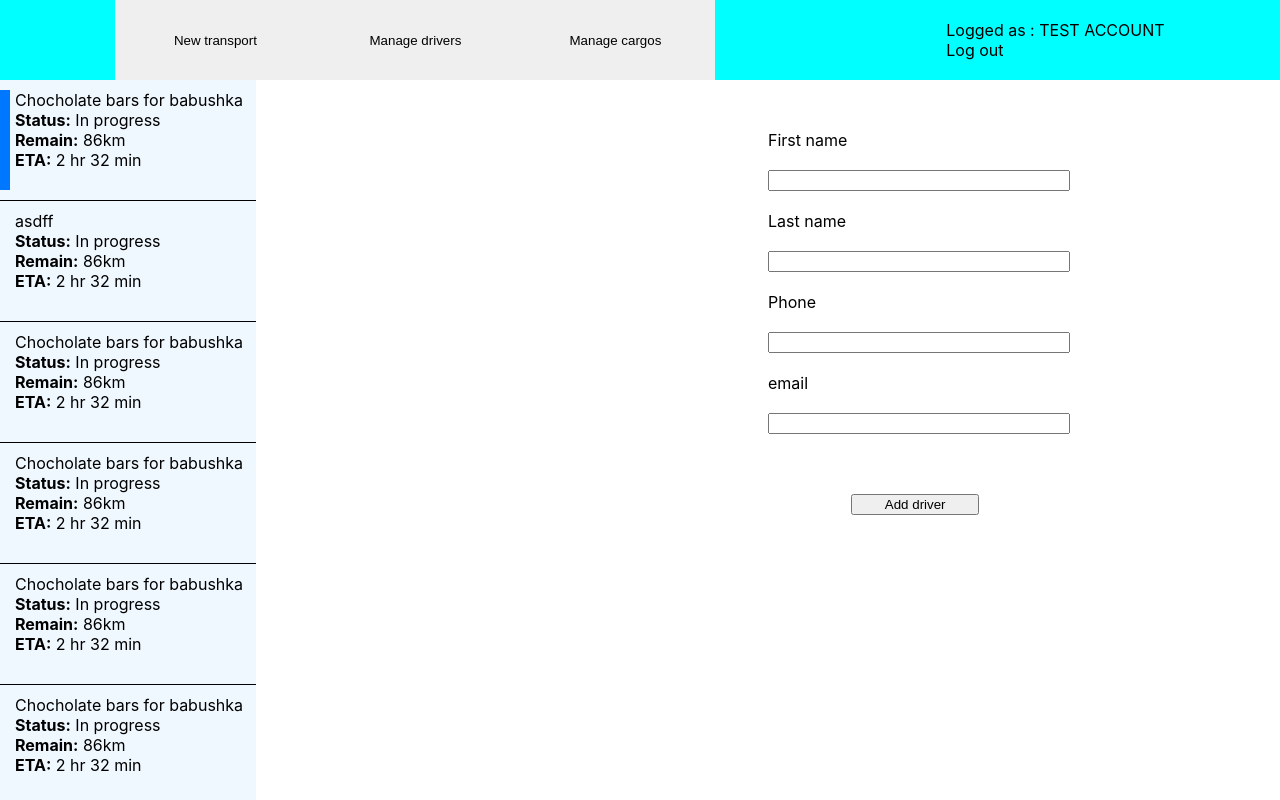
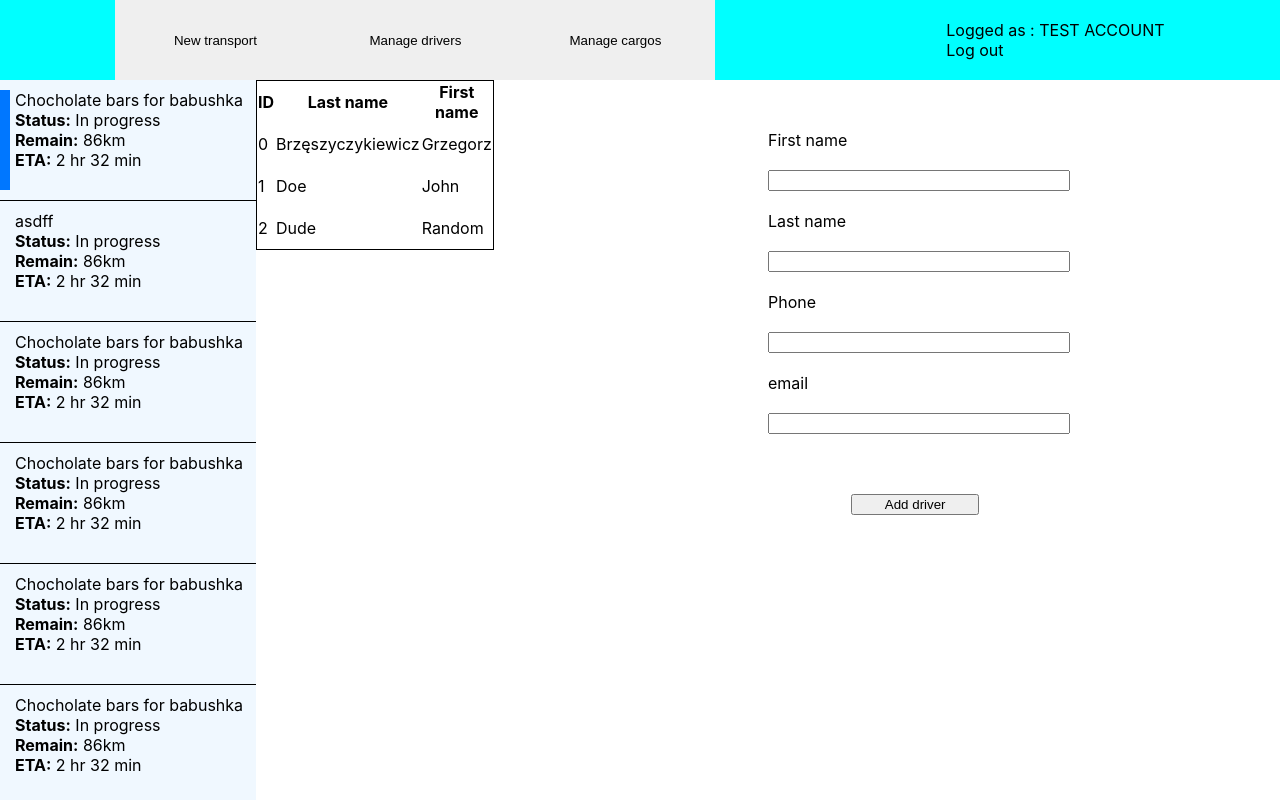
Before and after one commit to lukbast/trckyr-client, a React (Create React App) app: page / in a window 1280 px wide. Both pictures are taken after a click on the button "Manage drivers". Built offline with nearby package versions, Linux system fonts and the light colour scheme.

Commit message:
added driverDataContext, drivers list and fixed driver form

```diff
--- a/src/components/driver-form/driver-form.tsx
+++ b/src/components/driver-form/driver-form.tsx
@@ -12,8 +12,8 @@ interface IProps {
 const DriverForm:FC<IProps> = ({onChange, submitFunction, buttonText}):JSX.Element =>{
     return(
         <div className="driver-form">
-            <Input name="name" type="text" labelText="First name" length="long" onChange={onChange} />
-            <Input name="name" type="text" labelText="Last name" length="long" onChange={onChange} />
+            <Input name="firstName" type="text" labelText="First name" length="long" onChange={onChange} />
+            <Input name="lastName" type="text" labelText="Last name" length="long" onChange={onChange} />
             <Input name="phone" type="text" labelText="Phone" length="long" onChange={onChange} />
             <Input name="email" type="text" labelText="email" length="long" onChange={onChange} />
             <div className="button-div">
--- /dev/null
+++ b/src/components/drivers-list/drivers-list.tsx
@@ -0,0 +1,81 @@
+import { FC, useState } from "react"
+import { useDriverDataContext } from "../../context/driver-data-context"
+import { IDriverData } from "../../interfaces"
+import {quickSort} from "./quicksort"
+import "./drivers-list.scss"
+
+interface IState {
+    columnName: "id" | "firstName"| "lastName",
+    descending: boolean
+  }
+
+const DriversList:FC = ():JSX.Element =>{
+
+    const driverDataContext = useDriverDataContext()
+    const [orderingState, setOrderingState] = useState<IState>({columnName: "id", descending:false})
+
+    const sortItems = () =>{
+        const data = driverDataContext.state
+        let listOfElements:IDriverData[] = []
+        switch(orderingState.columnName){
+          case "id":
+            listOfElements = quickSort(data, 0, data.length -1, "_id")
+            break;
+          case "firstName":
+            listOfElements = quickSort(data, 0, data.length -1, "firstName")
+            break;
+          case "lastName":
+            listOfElements = quickSort(data, 0, data.length -1, "lastName")
+            break;
+        }
+          if (orderingState.descending){
+            listOfElements.reverse()
+          }
+        return (listOfElements)
+      }
+
+
+
+    const renderItem =  (data:IDriverData, key:number):JSX.Element =>{
+        return(
+          <tr className={""}
+          onClick={() =>{ alert("I'm working")}} key={key}>
+            <td>{data._id}</td>
+            <td>{data.lastName}</td>
+            <td>{data.firstName}</td>
+          </tr>
+        )
+      }
+
+      const renderItems = ():JSX.Element => {
+          const sortedData = sortItems()
+        return(
+        <tbody>
+          {sortedData.map( (data) => {return renderItem(data, data._id)})}
+        </tbody>
+        )
+      }
+
+      const renderList = ():JSX.Element => {
+        return(
+          <table className="table">
+            <thead>
+              <tr>
+                <th onClick={() => {setOrderingState({columnName:"id", descending: !orderingState.descending})}}>ID</th>
+                <th onClick={() => {setOrderingState({columnName:"lastName", descending: !orderingState.descending})}}>Last name</th>
+                <th onClick={() => {setOrderingState({columnName:"firstName", descending: !orderingState.descending})}}>First name</th>
+              </tr>
+            </thead>
+            {renderItems()}
+          </table>
+        )
+      }
+
+      return (
+        <div className="cargo-list">
+            {renderList()}
+        </div>
+    )
+}
+
+export default DriversList
--- /dev/null
+++ b/src/components/drivers-list/quicksort.tsx
@@ -0,0 +1,40 @@
+import { IDriverData } from "../../interfaces";
+
+function swap(items:IDriverData[], leftIndex:number, rightIndex:number){
+    var temp = items[leftIndex];
+    items[leftIndex] = items[rightIndex];
+    items[rightIndex] = temp;
+}
+function partition(items:IDriverData[], left:number, right:number, key:"_id" | "firstName" | "lastName") {
+    var pivot   = items[Math.floor((right + left) / 2)], //middle element
+        i       = left, //left pointer
+        j       = right; //right pointer
+    while (i <= j) {
+        while (items[i][key] < pivot[key]) {
+            i++;
+        }
+        while (items[j][key] > pivot[key]) {
+            j--;
+        }
+        if (i <= j) {
+            swap(items, i, j); //sawpping two elements
+            i++;
+            j--;
+        }
+    }
+    return i;
+}
+
+export function quickSort(items: IDriverData[], left:number, right:number, key:"_id" | "firstName" | "lastName") {
+    var index;
+    if (items.length > 1) {
+        index = partition(items, left, right, key); //index returned from partition
+        if (left < index - 1) { //more elements on the left side of the pivot
+            quickSort(items, left, index - 1, key);
+        }
+        if (index < right) { //more elements on the right side of the pivot
+            quickSort(items, index, right, key);
+        }
+    }
+    return items;
+}
--- a/src/components/manage-drivers-window/manage-driver-window.tsx
+++ b/src/components/manage-drivers-window/manage-driver-window.tsx
@@ -1,4 +1,5 @@
 import { FC } from "react"
+import DriversList from "../drivers-list/drivers-list"
 import NewDriverForm from "../new-driver-form/new-driver-form"
 import Subwindow from "../subwindow/subwindow"
 import "./manage-drivers-window.scss"
@@ -11,7 +12,7 @@ const ManageDriversWindow:FC = ():JSX.Element =>{
 
     return(
         <div className="manage-drivers-window">
-
+            <DriversList/>
             <Subwindow>
                 <NewDriverForm/>
             </Subwindow>
--- a/src/components/new-driver-form/new-driver-form.tsx
+++ b/src/components/new-driver-form/new-driver-form.tsx
@@ -1,10 +1,13 @@
 import { FC, useState } from "react"
+import { ActionTypes, useDriverDataContext } from "../../context/driver-data-context"
 import { IDriverData } from "../../interfaces"
 import DriverForm from "../driver-form/driver-form"
 
 const NewDriverForm:FC = ():JSX.Element =>{
+    const driverDataContext = useDriverDataContext()
 
     const defaultState:IDriverData = {
+        _id: driverDataContext.state.length,
         firstName: "",
         lastName: "",
         phone: "",
@@ -13,6 +16,7 @@ const NewDriverForm:FC = ():JSX.Element =>{
 
     const [state, setState] = useState<IDriverData>(defaultState)
 
+
     const onChange = (e: React.ChangeEvent<HTMLInputElement>) =>{
         setState({...state,
             [e.target.name]: e.target.value
@@ -20,7 +24,9 @@ const NewDriverForm:FC = ():JSX.Element =>{
     }
 
     const submit = () =>{
-        console.log(state)
+        driverDataContext.dispatch({type: ActionTypes.ADD_DRIVER, payload:state})
+        setState({...state,
+        _id: state._id + 1})
     }
 
 
--- /dev/null
+++ b/src/context/driver-data-context.tsx
@@ -0,0 +1,72 @@
+import { createContext, useReducer, useContext, ReactNode } from "react";
+import { IDriverData } from "../interfaces";
+
+
+const defaultState:IDriverData[] = [
+    {_id: 0,
+    firstName: "Grzegorz",
+    lastName: "Brzęszyczykiewicz",
+    phone: "123456789",
+    email: "gbrzeszcz@asdfmail.com"},
+    {_id: 1,
+    firstName: "John",
+    lastName: "Doe",
+    phone: "987654321",
+    email: "john.doe@qwertymail.com"},
+    {_id: 2,
+    firstName: "Random",
+    lastName: "Dude",
+    phone: "112233445566",
+    email: "dude@zxcvbmail.com"}
+]
+
+type State = typeof defaultState
+
+export enum ActionTypes {
+    "ADD_DRIVER",
+}
+
+interface IAction{
+    type: ActionTypes,
+    payload: IDriverData
+}
+
+interface IDriverDataContext {
+    state: State,
+    dispatch: React.Dispatch<IAction>
+}
+
+interface IDriverDataProviderProps{
+    children: ReactNode
+}
+
+const DriverDataContext = createContext<IDriverDataContext>({state: defaultState, dispatch: () => undefined})
+
+function cargoReducer (state: State, action: IAction):State {
+    switch (action.type){
+        case ActionTypes.ADD_DRIVER:
+            const tempData = [...state]
+            tempData.push(action.payload)
+            console.log(tempData)
+            return tempData
+    }
+}
+
+export function DriverDataProvider(props: IDriverDataProviderProps) {
+    const [state, dispatch] = useReducer(cargoReducer, defaultState)
+
+    return (
+        <DriverDataContext.Provider value={{state, dispatch}}>
+                {props.children}
+        </DriverDataContext.Provider>
+    )
+}
+
+
+export function useDriverDataContext (){
+    const context = useContext(DriverDataContext)
+
+    if (!context) throw new Error("useDriverDataContext must be used inside a DriverDataProvider")
+
+    return context
+}
--- a/src/index.tsx
+++ b/src/index.tsx
@@ -6,6 +6,7 @@ import { WindowProvider } from './context/window-context';
 import { SelectedTransportProvider } from './context/selected-transport-context';
 import { CargoDataProvider } from './context/cargo-data-context';
 import { CargoWindowProvider } from './context/cargo-window-context';
+import { DriverDataProvider } from './context/driver-data-context';
 
 ReactDOM.render(
   <React.StrictMode>
@@ -13,7 +14,9 @@ ReactDOM.render(
       <SelectedTransportProvider>
         <CargoDataProvider>
           <CargoWindowProvider>
-            <App />
+            <DriverDataProvider>
+              <App />
+            </DriverDataProvider>
           </CargoWindowProvider>
         </CargoDataProvider>
       </SelectedTransportProvider>
--- a/src/interfaces.tsx
+++ b/src/interfaces.tsx
@@ -23,6 +23,7 @@ export interface ICargoData{
 }
 
 export interface IDriverData{
+    _id: number,
     firstName: string,
     lastName: string,
     phone: string,
```
Also changed, not shown: src/components/drivers-list/drivers-list.scss (added).
